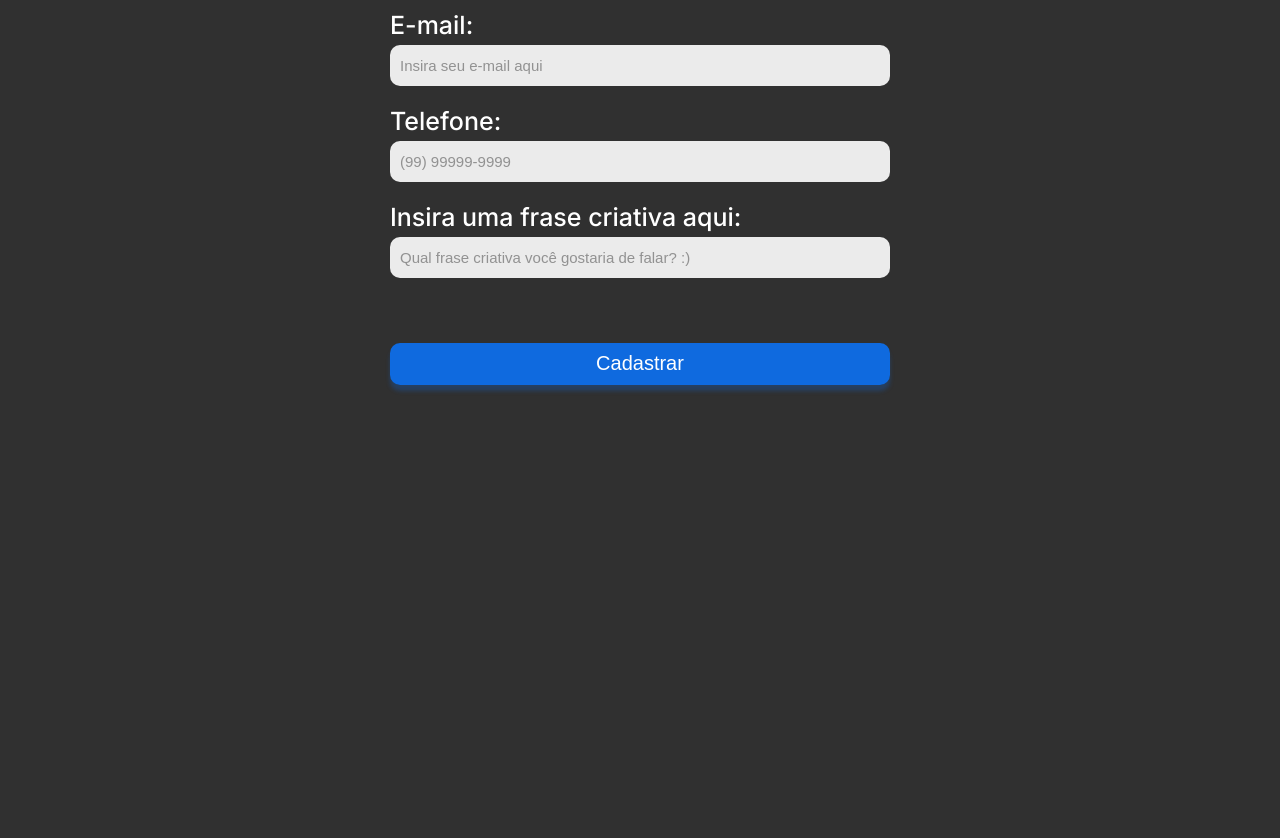
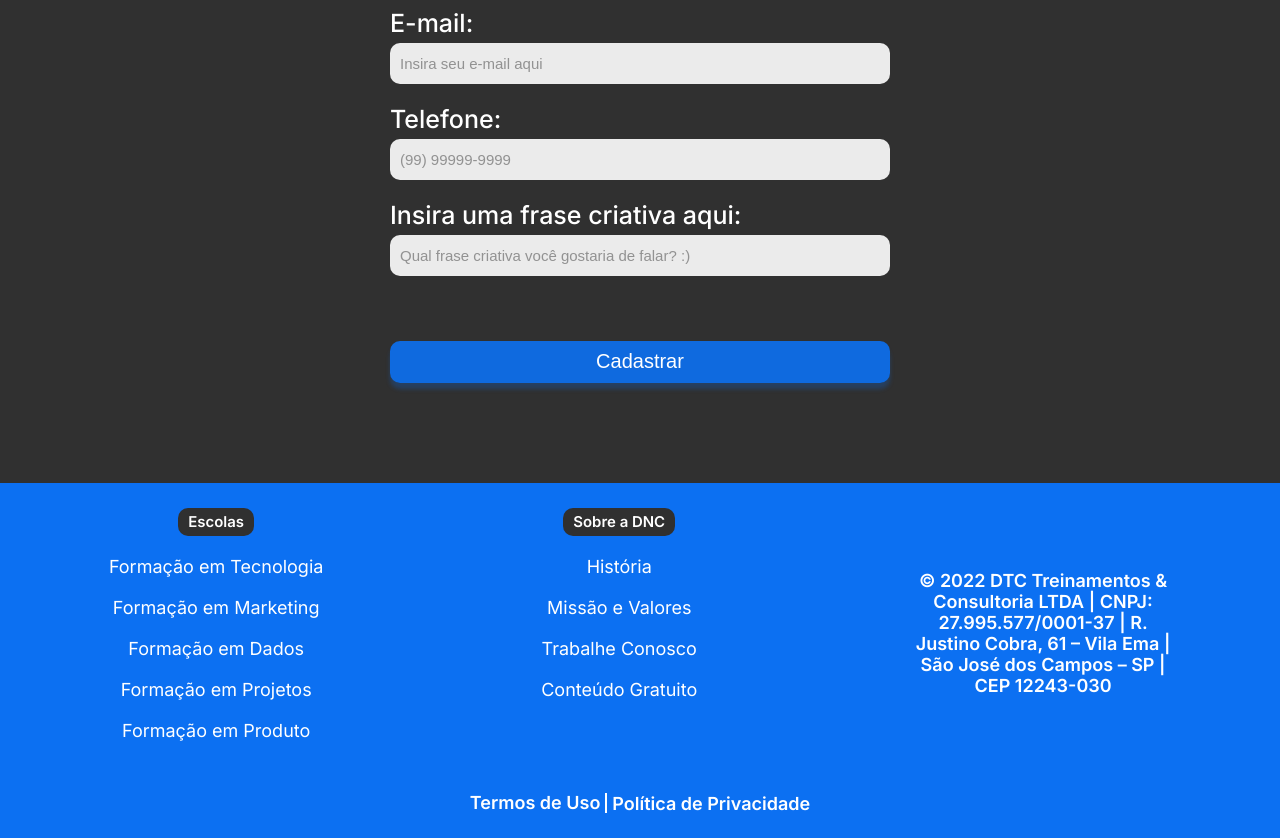
Before and after one commit to iLuiszin/BootcampDNC, a plain HTML site: page index.html in a window 1280 px wide. Shown: the part 914-1752 px from the top of the page. Before the commit the page ends 1399 px from the top, so only its background shows below. Drawn offline with Linux system fonts and the light colour scheme.

Commit message:
Finalizando o footer da página

```diff
--- a/index.html
+++ b/index.html
@@ -88,6 +88,55 @@
         <button type="submit">Cadastrar</button>
     </form>
   </section>
+
+  <footer>
+    <div class="line1">
+      <nav>
+        <h5>Escolas</h5>
+        <ul>
+          <li>
+            <a href="#">Formação em Tecnologia</a>
+          </li>
+          <li>
+            <a href="#">Formação em Marketing</a>
+          </li>
+          <li>
+            <a href="#">Formação em Dados</a>
+          </li>
+          <li>
+            <a href="#">Formação em Projetos</a>
+          </li>
+          <li>
+            <a href="#">Formação em Produto</a>
+          </li>
+        </ul>
+      </nav>
+      <nav>
+        <h5>Sobre a DNC</h5>
+        <ul>
+          <li>
+            <a href="#">História</a>
+          </li>
+          <li>
+            <a href="#">Missão e Valores</a>
+          </li>
+          <li>
+            <a href="#">Trabalhe Conosco</a>
+          </li>
+          <li>
+            <a href="#">Conteúdo Gratuito</a>
+          </li>
+        </ul>
+      </nav>
+      <div class="address">
+        © 2022 DTC Treinamentos & Consultoria LTDA | CNPJ: 27.995.577/0001-37 | R. Justino Cobra, 61 – Vila Ema | São José dos Campos – SP | CEP 12243-030
+      </div>
+    </div>
+    <div class="line2">
+      <a href="#">Termos de Uso</a>
+      <a href="#">Política de Privacidade</a>
+    </div>
+  </footer>
 </body>
 
 </html>
--- a/styles.css
+++ b/styles.css
@@ -41,7 +41,7 @@ body {
 
 #menu {
   background-color: var(--preto-dnc);
-  border: 1px solid black;
+
   width: 100%;
   height: 100%;
   display: flex;
@@ -157,6 +157,12 @@ form button {
   cursor: pointer;
 }
 
+form button:hover {
+
+  background-color: rgba(15, 89, 187, 0.9);
+
+}
+
 .checkbox-items label {
   font-size: 17px;
   margin-left: 8px;
@@ -166,11 +172,99 @@ form button {
   display: flex;
   align-items: center;
   justify-content: space-between;
-
 }
 
 input[type="checkbox"] {
+  transform: scale(1.5);
+}
 
-  transform: scale(1.5);
+/* Footer */
 
+footer {
+  width: 100%;
+  background-color: var(--azul-dnc);
 }
+
+footer .line1 {
+  display: flex;
+  justify-content: space-around;
+  align-items: center;
+}
+
+footer nav {
+  display: flex;
+  flex-direction: column;
+  align-items: center;
+  font-family: var(--fonte-padrao);
+  color: #ffffff;
+  text-align: center;
+  font-size: 18px;
+  height: 300px;
+}
+
+footer ul {
+  list-style-type: none;
+  margin: 0;
+  padding: 0;
+}
+
+footer ul li a {
+  text-decoration: none;
+  color: #ffffff;
+}
+
+footer ul li a:hover {
+  color: var(--cinza-hover);
+}
+
+footer h5 {
+  margin-bottom: 0;
+  background: #303030;
+  border-radius: 10px;
+  font-weight: 800;
+  padding: 5px 10px 5px 10px;
+}
+
+footer ul li {
+  font-weight: 400;
+  margin: 20px 0px 20px 0px;
+}
+
+footer .address {
+  font-family: var(--fonte-padrao);
+  font-size: 18px;
+  color: white;
+  font-weight: bold;
+  width: 20%;
+  text-align: center;
+}
+
+footer .line2 {
+  display: flex;
+  justify-content: center;
+  margin: 0;
+  padding: 10px;
+  height: 35px;
+}
+
+footer .line2 a {
+  font-family: var(--fonte-padrao);
+  font-size: 18px;
+  font-weight: 600;
+  color: white;
+  text-decoration: none;
+  padding: 0px 5px 0px 5px;
+}
+
+footer .line2 a:first-child {
+  display: flex;
+  align-items: center;
+  border-right: 2px solid white;
+  box-sizing: border-box;
+  height: 20px;
+  text-align: center;
+}
+
+footer .line2 a:hover {
+  color: var(--cinza-hover);
+}
```
